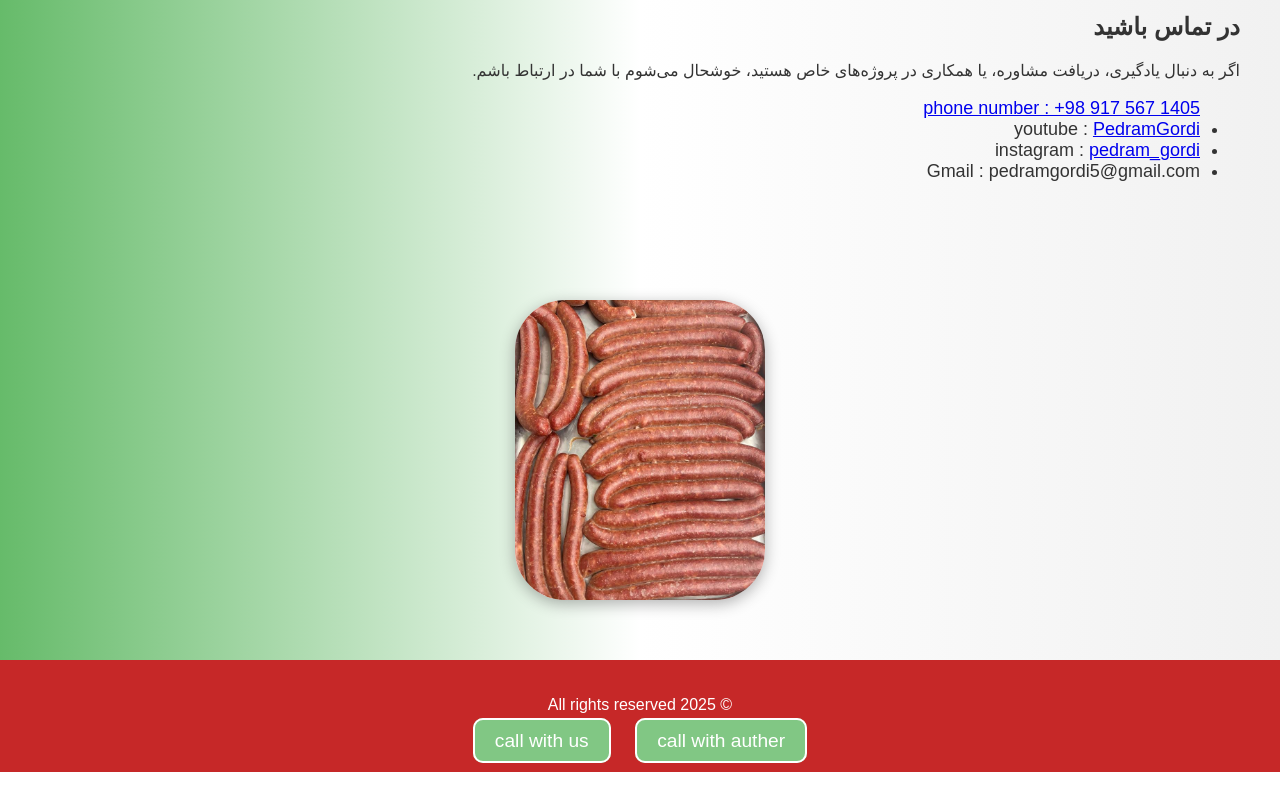
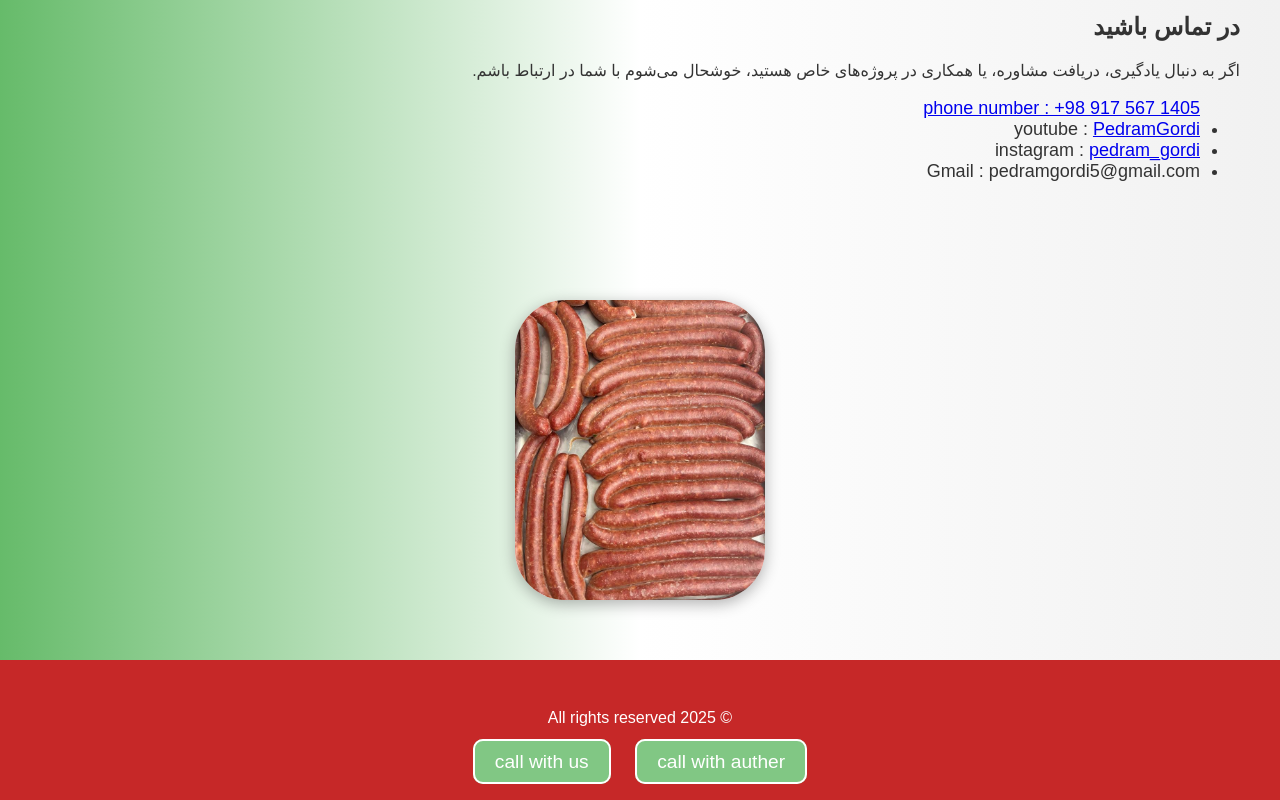
Before and after one commit to yalda-aq30/pedram, a plain HTML site: page index.html in a window 1280 px wide. Shown: the part 1713-2513 px from the top of the page. Before the commit the page ends 2485 px from the top, so only its background shows below. Drawn offline with Linux system fonts and the light colour scheme; a web font is replaced by a local one.

Commit message:
Update index.html
footer changed!

```diff
--- a/index.html
+++ b/index.html
@@ -130,12 +130,20 @@
             opacity: 1;
             display: block;
         }
+        .footer{
+            min-height: 100px;
+        }
+        .space{
+            margin-top: 20px;
+            line-height: 35px;
+        }
         /* دکمه‌ها */
         .btn {
             padding: 10px 20px;
             /* height: 100px; */
             /* width: 300px; */
             font-size: 1.2em;
+            /* margin-bottom: 20px; */
             background-color: #81C784;
             color: white;
             border: white;
@@ -286,8 +294,8 @@
         </div>
     </section>
 
-    <footer>
-        <p>&copy; All rights reserved 2025</p>
+    <footer class="footer">
+        <p class="space">&copy; All rights reserved 2025</p>
         <div>
             <!-- <button class="btn">about us</button> -->
             <a href="tel:+989175671405" class="btn">call with us</a>
```
